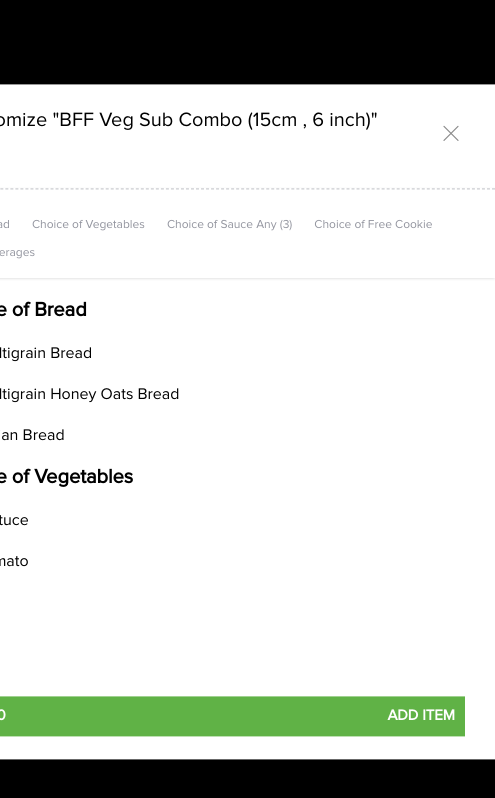
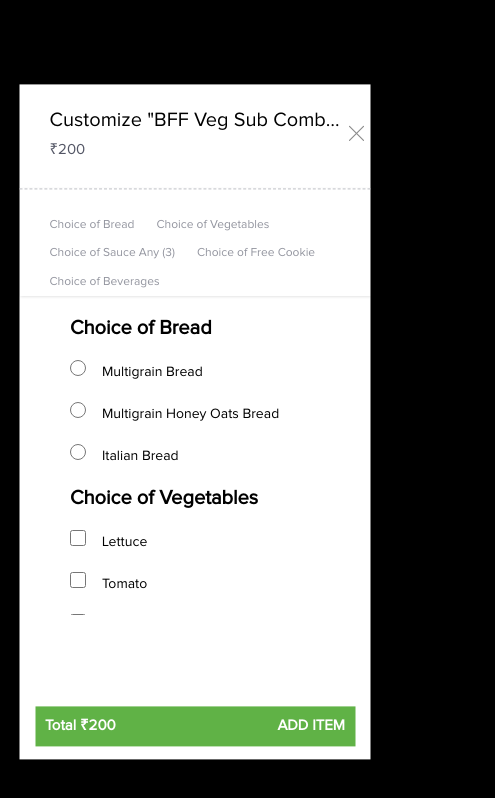
Before and after one commit to SAYEED05/swiggy-customization-menu, a React (Create React App) app: page / in a window 390 px wide. Shown: the top 798 px of the page, 495 px wide, since content can reach past the window. Built offline with nearby package versions, Linux system fonts and the light colour scheme.

Commit message:
added minimal mobile responsivity

```diff
--- a/src/components/microComponents/ChoicesDetails.js
+++ b/src/components/microComponents/ChoicesDetails.js
@@ -5,30 +5,53 @@
 const ChoicesDetails = ({ addons, shortDetails }) => {
   const [added, setAdded] = useState([]);
   const [additionalCost, setAdditionalCost] = useState([]);
-
-  useEffect(() => {
-    //GETTING THE TOTAL COST OF ALL THE SELECTED ITEMS
-
-    setAdditionalCost(added.reduce((acc, item) => acc + Number(item.cost), 0)); //SUMMING ALL THE COST TO FIND THE TOTAL ADDITIONAL COST
-  }, [added]);
+  const [checkedList, setCheckedList] = useState([]);
 
   //HANDLER FOR INPUT SELECTION
-  const selectHandler = (cost, name, e) => {
+  const selectHandler = (cost, name, e, limit) => {
     let isSelected = e.currentTarget.checked;
+
     if (isSelected) {
-      //IF THE CURRENT INPUT IS SELECTED ADD IT TO THE LIST
-      setAdded([...added, { name, cost }]);
+      setAdded([...added, { name, cost }]); //IF THE CURRENT INPUT IS SELECTED ADD IT TO THE LIST
+      e.currentTarget.type === "checkbox" && //CHECKING WHEATHER THE CURRENT INPUT IS CHECKBOX
+        setCheckedList([...checkedList, name]);
     } else {
-      //IF THE CURRENT INPUT IS NOT LOOP THROUGH THE ADDED LIST
+      unSelect(e, name); //CALL UNSELECT FUNCTION
+    }
+  };
+
+  //FUNCTION TO HANDLE UNSELECTED INPUT
+  const unSelect = (e, name) => {
+    //IF THE CURRENT INPUT IS UNSSELECTED  LOOP THROUGH THE 'ADDED LIST'
+
     added.forEach((el) => {
       if (el.name === name) {
         //IF THE NAME MATCHES AN INSTANCE ON THE LIST
-          const filtered = added.filter((item) => item.name !== name); //FILTER IT AND SET THE REMAINING AS THE ADDED LIST
+        const filtered = added.filter((item) => item.name !== name); //FILTER IT AND SET THE REMAINING AS THE 'ADDED LIST'
         setAdded(filtered);
+        if (e.currentTarget.type === "checkbox") {
+          const filteredCheckedList = checkedList.filter(
+            //IF THE CURRENT INPUT IS CHECKBOX.FILTER THE 'CHECKED LIST' TOO
+            (item) => item !== name
+          );
+          setCheckedList(filteredCheckedList);
+        }
       }
     });
-    }
   };
+
+  //FUNCTION TO GET ADDITIONAL COST
+  const getAdditionalCost = () => {
+    setAdditionalCost(added.reduce((acc, item) => acc + Number(item.cost), 0)); //SUMMING ALL THE COST TO FIND THE TOTAL ADDITIONAL COST
+  };
+
+  useEffect(() => {
+    getAdditionalCost(); //CALL GET ADDITIONAL COST EEVERYTIME 'ADDED' CHANGES
+
+    // eslint-disable-next-line
+  }, [added]);
+
+  console.log(added);
 
   return (
     <>
@@ -39,24 +62,33 @@
             <div key={index}>
               <div className="addon-title">{addon.name}</div>
               {addon.options.map(
-                //MAPPING THROUGH OPTIONS (2ND LAYER) TO GET ADD-ON OPTIONS
+                //MAPPING THROUGH ADDON OPTIONS (2ND LAYER) TO GET SEPERATE OPTIONs
                 (option, optionIndex) => (
                   <div
                     key={`${optionIndex}${option.name}`}
                     className="addon-option-wrapper"
                   >
                     <div className="addon-option">
+                      <label htmlFor={addon.name.split(" ").join("")}>
                         <input
                           type={addon.multipleSelect ? `checkbox` : "radio"}
                           id={option.name}
                           className="addon-input"
-                        name="addon"
+                          name={addon.name.split(" ").join("")}
                           value={option.name}
                           onChange={(e) => {
-                          selectHandler(option.cost, option.name, e);
+                            console.log(e.target.attributes[3]);
+                            selectHandler(
+                              option.cost,
+                              option.name,
+                              e,
+                              addon.limit
+                            );
                           }}
                         />
-                      <label htmlFor="addon">{option.name}</label>
+
+                        {option.name}
+                      </label>
                     </div>
                     <div className="addon-option-cost">
                       {option.cost > 0 && `₹${option.cost}`}
--- a/src/components/microComponents/choiceDetails.css
+++ b/src/components/microComponents/choiceDetails.css
@@ -20,6 +20,7 @@
   line-height: 20px;
   color: #000000;
   padding-bottom: 20px;
+  cursor: pointer;
 }
 
 .addon-option-cost {
@@ -41,6 +42,7 @@
   height: 16px;
   margin-right: 16px;
   transition: ease-in-out;
+  cursor: pointer;
 }
 
 .addon-option:hover {
@@ -48,3 +50,11 @@
   font-size: 17px;
   transition: ease-in;
 }
+
+/* MOBILE VIEW */
+
+@media (max-width: 480px) {
+  .addon-option {
+    font-size: 14px;
+  }
+}
--- a/src/components/microComponents/summary.css
+++ b/src/components/microComponents/summary.css
@@ -44,3 +44,30 @@
   padding: 0 10px;
   cursor: pointer;
 }
+
+/* MOBILE VIEW */
+
+@media (max-width: 480px) {
+  .summary-wrapper {
+    max-width: 100%;
+    height: 80px;
+  }
+
+  .summary-content {
+    max-width: 100%;
+    height: 80px;
+  }
+
+  .add-ons-total-strip {
+    max-width: 320px;
+    align-items: center;
+  }
+
+  .add-ons-details {
+    max-width: 320px;
+  }
+
+  .add-on-full {
+    width: 80%;
+  }
+}
--- a/src/components/microComponents/topRow.css
+++ b/src/components/microComponents/topRow.css
@@ -1,19 +1,4 @@
 /* TOP ROW STYLES */
-
-.customize-menu-wrapper {
-  width: 600px;
-  height: 80vh;
-  position: absolute;
-  top: 50%;
-  left: 50%;
-  transform: translate(-50%, -50%);
-}
-
-.customize-menu-inner {
-  /* padding: 26px 0 0 30px; */
-  background-color: #ffffff;
-  height: 100%;
-}
 
 .top-row-wrapper {
   padding: 26px 0 0 30px;
--- a/src/index.css
+++ b/src/index.css
@@ -19,3 +19,26 @@
   font-family: "Proxima Nova Font", sans-serif;
   background-color: black;
 }
+
+/* CUSTOMIZE MENU STYLING */
+.customize-menu-wrapper {
+  width: 600px;
+  height: 80vh;
+  position: absolute;
+  top: 50%;
+  left: 50%;
+  transform: translate(-50%, -50%);
+}
+
+.customize-menu-inner {
+  /* padding: 26px 0 0 30px; */
+  background-color: #ffffff;
+  height: 100%;
+}
+
+/* MOBILE VIEW */
+@media (max-width: 480px) {
+  .customize-menu-wrapper {
+    width: 90vw;
+  }
+}
```
Lines whose indentation alone changed are shown as unchanged.
